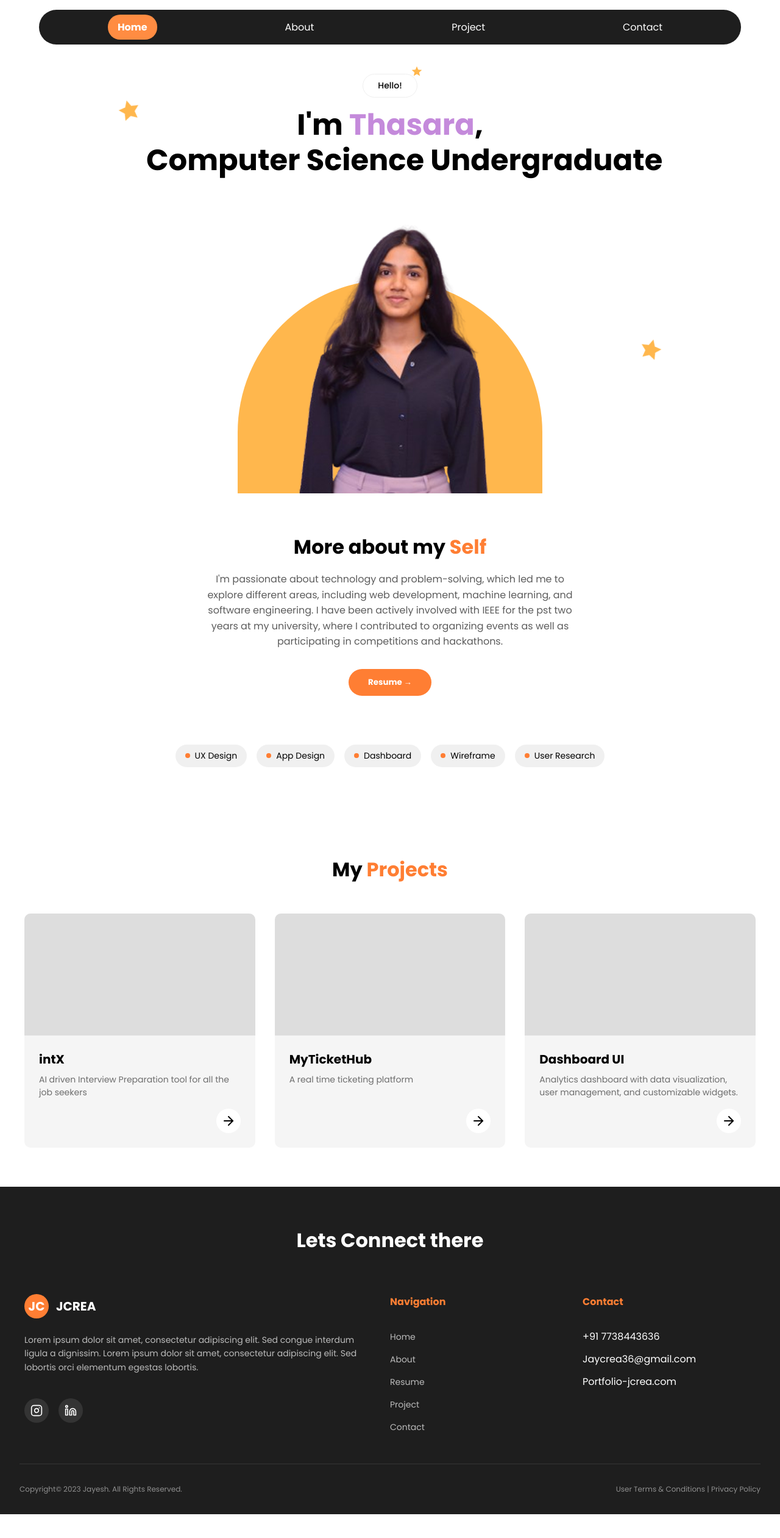
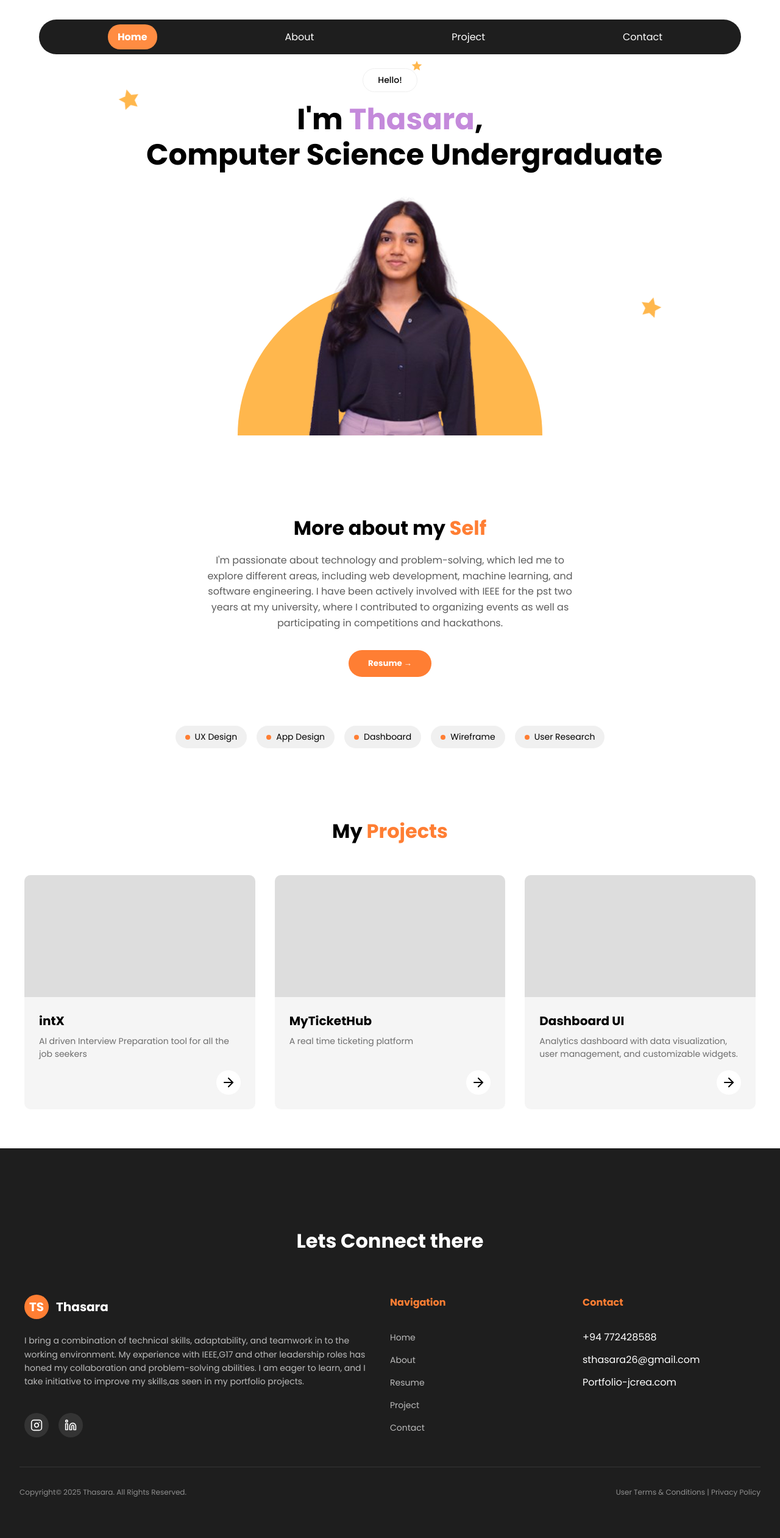
Before and after one commit to ThasaraSurage/Portfolio, a React (Create React App) app: page / in a window 1280 px wide. Shown: the top 2522 px of the page at 61% size. Before the commit the page ends 2483 px from the top, so only its background shows below. Built offline with nearby package versions, Linux system fonts and the light colour scheme.

Commit message:
updated codes

```diff
--- a/src/App.js
+++ b/src/App.js
@@ -45,6 +45,7 @@ const Container = styled.div`
   flex-direction: column;
   justify-content: space-between;
   font-family: ${(props) => props.theme.fonts.main};
+  padding-top: 80px; // Increased padding for more space below navbar
 `
 
 function App() {
--- a/src/components/Footer.js
+++ b/src/components/Footer.js
@@ -7,10 +7,11 @@ import AnimatedSection from "./AnimatedSection"
 const FooterSection = styled.footer`
   background-color: #1E1E1E;
   color: white;
-  padding: 4rem 2rem 2rem;
+  padding: 8rem 2rem 2rem; // Increased top padding
+  min-height: 100vh;
 
   @media (max-width: ${(props) => props.theme.breakpoints.md}) {
-    padding: 2rem 1rem 1rem;
+    padding: 6rem 1rem 1rem; // Adjusted for mobile
   }
 `
 
@@ -169,18 +170,19 @@ const Footer = () => {
         <AnimatedSection threshold={0.1}>
           <LogoSection>
             <Logo>
-              <LogoCircle>JC</LogoCircle>
-              JCREA
+              <LogoCircle>TS</LogoCircle>
+              Thasara
             </Logo>
             <LogoDescription>
-              Lorem ipsum dolor sit amet, consectetur adipiscing elit. Sed congue interdum ligula a dignissim. Lorem
-              ipsum dolor sit amet, consectetur adipiscing elit. Sed lobortis orci elementum egestas lobortis.
+              I bring a combination of technical skills, adaptability, and teamwork in to the working environment.
+              My experience with IEEE,G17 and other leadership roles has honed my collaboration and problem-solving
+              abilities. I am eager to learn, and I take initiative to improve my skills,as seen in my portfolio projects.
             </LogoDescription>
             <SocialIcons>
-              <SocialIcon href="#" aria-label="Instagram">
+              <SocialIcon href="https://www.instagram.com/thasara_danidi/" aria-label="Instagram">
                 <Instagram />
               </SocialIcon>
-              <SocialIcon href="#" aria-label="LinkedIn">
+              <SocialIcon href="www.linkedin.com/in/thasara-surage-8b7369293" aria-label="LinkedIn">
                 <Linkedin />
               </SocialIcon>
             </SocialIcons>
@@ -224,8 +226,8 @@ const Footer = () => {
           <Column>
             <ColumnTitle>Contact</ColumnTitle>
             <NavList>
-              <NavItem>+91 7738443636</NavItem>
-              <NavItem>Jaycrea36@gmail.com</NavItem>
+              <NavItem>+94 772428588</NavItem>
+              <NavItem>sthasara26@gmail.com</NavItem>
               <NavItem>Portfolio-jcrea.com</NavItem>
             </NavList>
           </Column>
@@ -236,7 +238,7 @@ const Footer = () => {
 
       <AnimatedSection threshold={0.1}>
         <Copyright>
-          <div>Copyright© 2023 Jayesh. All Rights Reserved.</div>
+          <div>Copyright© 2025 Thasara. All Rights Reserved.</div>
           <div>User Terms & Conditions | Privacy Policy</div>
         </Copyright>
       </AnimatedSection>
--- a/src/components/Hero.js
+++ b/src/components/Hero.js
@@ -26,7 +26,7 @@ const HeroSection = styled.section`
   align-items: center;
   position: relative;
   overflow: hidden;
-  height: calc(100vh - 80px); // Subtract navbar height
+  height: calc(100vh-80vh); // Subtract navbar height
   padding: 0;
 `
 
@@ -103,24 +103,24 @@ const ImageContainer = styled.div`
 `
 
 const SemiCircle = styled.div`
-  width: 500px;
-  height: 350px;
+  width: 500px; // Reduced width
+  height: 250px; // Reduced height
   background-color: #FFB74D;
-  border-radius: 300px 300px 0 0;
+  border-radius: 250px 250px 0 0; // Adjusted border radius
   position: absolute;
   bottom: 0;
   z-index: 1;
 
   @media (max-width: ${(props) => props.theme.breakpoints.md}) {
-    width: 400px;
-    height: 200px;
-    border-radius: 200px 200px 0 0;
+    width: 350px; // Reduced width
+    height: 175px; // Reduced height
+    border-radius: 175px 175px 0 0; // Adjusted border radius
   }
 `
 
 const ProfileImage = styled.img`
   width: auto;
-  height: 450px;
+  height: 400px; // Reduced height
   position: relative;
   z-index: 2;
   object-fit: contain;
@@ -128,7 +128,7 @@ const ProfileImage = styled.img`
   margin-bottom: 0;
 
   @media (max-width: ${(props) => props.theme.breakpoints.md}) {
-    height: 350px;
+    height: 300px; // Reduced height
   }
 `
 
--- a/src/components/Navbar.js
+++ b/src/components/Navbar.js
@@ -12,8 +12,10 @@ const NavContainer = styled.nav`
   padding: 0.5rem 1rem;
   width: 90%;
   margin: 1rem auto;
-  position: sticky;
+  position: fixed;
   top: 1rem;
+  left: 50%;
+  transform: translateX(-50%);
   z-index: 100;
 `
 
@@ -42,9 +44,16 @@ const Navbar = () => {
 
   // Function to handle smooth scrolling
   const scrollToSection = (id) => {
-    const element = document.getElementById(id)
+    const element = document.getElementById(id);
     if (element) {
-      element.scrollIntoView({ behavior: "smooth" })
+      const navHeight = 100; // Height of navbar plus desired spacing
+      const elementPosition = element.getBoundingClientRect().top;
+      const offsetPosition = elementPosition + window.pageYOffset - navHeight;
+
+      window.scrollTo({
+        top: offsetPosition,
+        behavior: "smooth"
+      });
     }
   }
 
@@ -67,7 +76,7 @@ const Navbar = () => {
       const contactSection = document.getElementById("contact")
 
       // Get positions of each section
-      const homeSectionTop = homeSection?.offsetTop || 0
+      // const homeSectionTop = homeSection?.offsetTop || 0
       const aboutSectionTop = aboutSection?.offsetTop || 0
       const projectSectionTop = projectSection?.offsetTop || 0
       const contactSectionTop = contactSection?.offsetTop || 0
--- a/src/components/Portfolio.js
+++ b/src/components/Portfolio.js
@@ -3,14 +3,15 @@ import styled from "styled-components"
 import AnimatedSection from "./AnimatedSection"
 
 const PortfolioSection = styled.section`
-  padding: 4rem 2rem;
+  padding: 8rem 2rem 2rem; // Reduced bottom padding
   display: flex;
   flex-direction: column;
   align-items: center;
   text-align: center;
+  min-height: auto; // Changed from 100vh to auto
 
   @media (max-width: ${(props) => props.theme.breakpoints.md}) {
-    padding: 2rem 1rem;
+    padding: 6rem 1rem 1rem; // Reduced bottom padding
   }
 `
 
--- a/src/components/WorkExperience.js
+++ b/src/components/WorkExperience.js
@@ -3,13 +3,14 @@ import { ArrowRight } from "./icons/ArrowRight"
 import AnimatedSection from "./AnimatedSection"
 
 const WorkSection = styled.section`
-  padding: 4rem 2rem;
+  padding: 4rem 2rem 4rem; // Reduced top padding
   display: flex;
   flex-direction: column;
   align-items: center;
+  min-height: auto; // Changed from 100vh to auto
 
   @media (max-width: ${(props) => props.theme.breakpoints.md}) {
-    padding: 2rem 1rem;
+    padding: 3rem 1rem 2rem; // Reduced top padding
   }
 `
 
```
